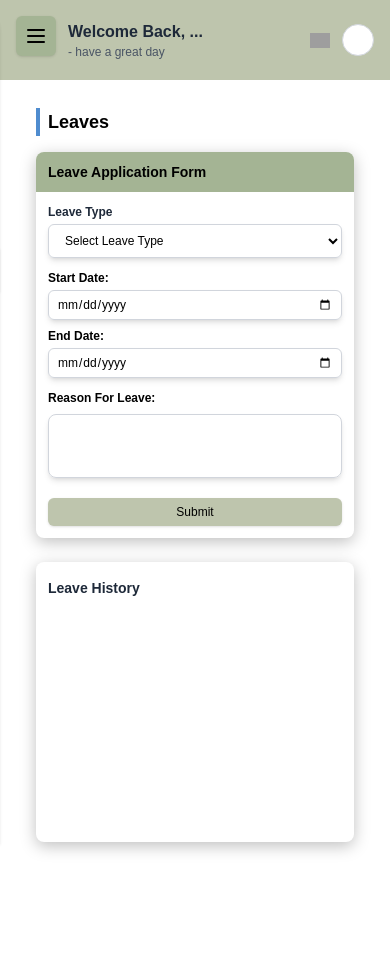
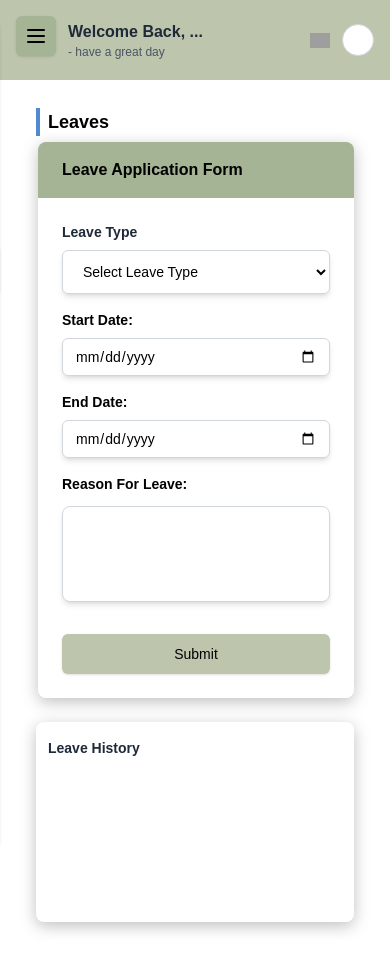
Before and after one commit to dev-nexcore/KGF_HM_Student, a Next.js app: page /leaves in a window 390 px wide. Before the commit the page ends 890 px from the top, so only its background shows below. Built offline with nearby package versions, Linux system fonts and the light colour scheme; grey boxes are pictures that could not be loaded.

Commit message:
update Complaints.jsx, LeavesPage.jsx and Refunds.jsx

```diff
--- a/src/components/complaints/Complaints.jsx
+++ b/src/components/complaints/Complaints.jsx
@@ -27,7 +27,7 @@ export default function Complaints() {
     const fetchComplaints = async () => {
       try {
         setLoading(true);
-        const res = await api.get(/complaints/${studentId});
+        const res = await api.get(`/complaints/${studentId}`);
         setComplaints(res.data?.complaints || []);
       } catch (err) {
         console.error('Error fetching complaint history:', err);
@@ -60,7 +60,7 @@ export default function Complaints() {
       setDescription('');
 
       // Re-fetch history
-      const res = await api.get(/complaints/${studentId});
+      const res = await api.get(`/complaints/${studentId}`);
       setComplaints(res.data?.complaints || []);
     } catch (err) {
       console.error('Error filing complaint:', err);
@@ -190,7 +190,7 @@ export default function Complaints() {
                     <td className="p-3 text-center">{c.subject}</td>
                     <td className="p-3 text-center">{formatDate(c.createdAt)}</td>
                     <td className="p-3 text-center">
-                      <span className={px-2 py-1 rounded-md text-xs font-medium ${getStatusClasses(c.status)}}>
+                      <span className={`px-2 py-1 rounded-md text-xs font-medium ${getStatusClasses(c.status)}`}>
                         {c.status || 'Pending'}
                       </span>
                     </td>
@@ -212,7 +212,7 @@ export default function Complaints() {
               <div key={idx} className="bg-gray-50 rounded-lg p-3 border border-gray-200 text-center">
                 <div className="flex justify-center items-center mb-2 space-x-2">
                   <h4 className="font-semibold text-gray-800 text-xs">{c.complaintType}</h4>
-                  <span className={px-1.5 py-0.5 rounded text-[10px] font-medium ${getStatusClasses(c.status)}}>
+                  <span className={`px-1.5 py-0.5 rounded text-[10px] font-medium ${getStatusClasses(c.status)}`}>
                     {c.status || 'Pending'}
                   </span>
                 </div>
--- a/src/components/leaves/LeavesPage.jsx
+++ b/src/components/leaves/LeavesPage.jsx
@@ -61,19 +61,24 @@ export default function LeavesPage() {
       </h2>
 
       {/* Leave Application Form */}
-      <div className="bg-white rounded-lg sm:rounded-xl shadow-[0_4px_16px_rgba(0,0,0,0.25)] mb-6 sm:mb-10 w-full max-w-xl lg:mx-0 lg:ml-0">
-        {/* Header */}
-        <div className="bg-[#A4B494] rounded-t-lg sm:rounded-t-xl px-3 sm:px-4 md:px-6 py-2.5 sm:py-3 font-semibold text-sm sm:text-base md:text-lg">
+      <div className="mt-[-10px] ml-0.5">
+        <div className="bg-white rounded-lg sm:rounded-xl shadow-[0_4px_16px_rgba(0,0,0,0.25)] mb-6 sm:mb-10 w-full ">
+          <div className="bg-[#A4B494] rounded-t-lg sm:rounded-t-xl px-6 sm:px-8 md:px-10 py-4 sm:py-5 font-semibold text-base sm:text-lg md:text-xl">
             Leave Application Form
           </div>
 
-        <form onSubmit={handleSubmit} className="space-y-3 sm:space-y-4 md:space-y-5 px-3 sm:px-4 md:px-6 py-3 sm:py-4 md:py-6">
+          <form
+            onSubmit={handleSubmit}
+            className="space-y-4 sm:space-y-6 md:space-y-8 px-6 sm:px-8 md:px-10 py-6 sm:py-8 md:py-10"
+          >
             <div>
-            <label className="block mb-1 text-xs sm:text-sm font-semibold text-gray-800">Leave Type</label>
+              <label className="block mb-2 text-sm sm:text-base font-semibold text-gray-800">
+                Leave Type
+              </label>
               <select
                 value={leaveType}
                 onChange={(e) => setLeaveType(e.target.value)}
-              className="w-full px-3 sm:px-4 py-2 rounded-md shadow-md border border-gray-300 text-xs sm:text-sm"
+                className="w-full px-4 py-3 rounded-md shadow-md border border-gray-300 text-sm sm:text-base"
               >
                 <option value="">Select Leave Type</option>
                 <option value="Sick Leave">Sick Leave</option>
@@ -82,62 +87,66 @@ export default function LeavesPage() {
               </select>
             </div>
 
-          <div className="flex flex-col sm:flex-row gap-2 sm:gap-3 md:gap-4">
-            <div className="flex flex-col sm:flex-row sm:items-center gap-1 sm:gap-2 flex-1">
-              <label className="text-xs sm:text-sm font-semibold whitespace-nowrap">Start Date:</label>
+            <div className="flex flex-col sm:flex-row gap-4">
+              <div className="flex flex-col sm:flex-row sm:items-center gap-2 flex-1">
+                <label className="text-sm sm:text-base font-semibold whitespace-nowrap">
+                  Start Date:
+                </label>
                 <input
                   type="date"
                   value={startDate}
                   onChange={(e) => setStartDate(e.target.value)}
-                className="w-full sm:w-auto px-2 sm:px-3 py-1.5 sm:py-2 rounded-md shadow-md border border-gray-300 text-xs sm:text-sm"
+                  className="w-full sm:w-auto px-3 py-2 rounded-md shadow-md border border-gray-300 text-sm sm:text-base"
                 />
               </div>
-            <div className="flex flex-col sm:flex-row sm:items-center gap-1 sm:gap-2 flex-1">
-              <label className="text-xs sm:text-sm font-semibold whitespace-nowrap">End Date:</label>
+              <div className="flex flex-col sm:flex-row sm:items-center gap-2 flex-1">
+                <label className="text-sm sm:text-base font-semibold whitespace-nowrap">
+                  End Date:
+                </label>
                 <input
                   type="date"
                   value={endDate}
                   onChange={(e) => setEndDate(e.target.value)}
-                className="w-full sm:w-auto px-2 sm:px-3 py-1.5 sm:py-2 rounded-md shadow-md border border-gray-300 text-xs sm:text-sm"
+                  className="w-full sm:w-auto px-3 py-2 rounded-md shadow-md border border-gray-300 text-sm sm:text-base"
                 />
               </div>
             </div>
 
-          <div className="flex flex-col sm:flex-row sm:items-start gap-2 sm:gap-3">
-            <label className="text-xs sm:text-sm font-semibold sm:pt-2 whitespace-nowrap">Reason For Leave:</label>
+            <div className="flex flex-col sm:flex-row sm:items-start gap-3">
+              <label className="text-sm sm:text-base font-semibold sm:pt-2 whitespace-nowrap">
+                Reason For Leave:
+              </label>
               <textarea
                 value={reason}
                 onChange={(e) => setReason(e.target.value)}
-              className="w-full px-3 sm:px-4 py-2 rounded-lg shadow-md h-16 sm:h-20 resize-none border border-gray-300 text-xs"
+                className="w-full px-4 py-3 rounded-lg shadow-md h-24 sm:h-28 resize-none border border-gray-300 text-sm"
               />
             </div>
 
-          <div className="flex justify-center pt-2">
+            <div className="flex justify-center pt-4">
               <button
                 type="submit"
                 disabled={loading}
-              className="bg-[#BEC5AD] text-black px-4 sm:px-6 md:px-8 py-1.5 sm:py-2 rounded-md shadow hover:opacity-90 text-xs sm:text-sm font-medium w-full sm:w-auto"
+                className="bg-[#BEC5AD] text-black px-6 sm:px-8 py-2.5 sm:py-3 rounded-md shadow hover:opacity-90 text-sm sm:text-base font-medium w-full sm:w-auto"
               >
                 {loading ? 'Submitting...' : 'Submit'}
               </button>
             </div>
           </form>
         </div>
+      </div>
 
       {/* Leave History */}
-      <div className="bg-white min-h-[280px] sm:min-h-[340px] rounded-lg sm:rounded-xl shadow-[0_4px_16px_rgba(0,0,0,0.25)] px-3 sm:px-4 md:px-6 py-4 sm:py-6 md:py-8 w-full max-w-6xl lg:mx-0 lg:ml-0">
+      <div className="bg-white min-h-[200px] sm:min-h-[260px] rounded-lg sm:rounded-xl shadow-[0_4px_16px_rgba(0,0,0,0.25)] px-3 sm:px-4 md:px-6 py-4 sm:py-6 md:py-8 w-full max-w-6xl lg:mx-0 lg:ml-0">
         <h3 className="text-sm sm:text-base md:text-lg font-semibold mb-3 sm:mb-4 text-gray-800">
           Leave History
         </h3>
 
-        {/* Desktop Table - Unchanged */}
         <div className="hidden sm:block overflow-x-auto">
           <table className="w-full text-sm text-gray-800 min-w-full">
             <thead className="bg-gray-200 text-left">
               <tr>
                 <th className="p-3 font-semibold">Leave Type</th>
-                <th className="p-3 font-semibold">Start Date</th>
-                <th className="p-3 font-semibold">End Date</th>
                 <th className="p-3 font-semibold">Reason</th>
                 <th className="p-3 font-semibold">Status</th>
               </tr>
@@ -145,7 +154,7 @@ export default function LeavesPage() {
             <tbody>
               {leaveHistory.length === 0 ? (
                 <tr>
-                  <td colSpan="5" className="text-center py-4 text-gray-500">
+                  <td colSpan="3" className="text-center py-4 text-gray-500">
                     No leave records found.
                   </td>
                 </tr>
@@ -153,14 +162,17 @@ export default function LeavesPage() {
                 leaveHistory.map((leave, index) => (
                   <tr key={index} className="bg-white border-b border-gray-100 hover:bg-gray-50">
                     <td className="p-3">{leave.leaveType}</td>
-                    <td className="p-3">{new Date(leave.startDate).toLocaleDateString()}</td>
-                    <td className="p-3">{new Date(leave.endDate).toLocaleDateString()}</td>
                     <td className="p-3">{leave.reason}</td>
                     <td className="p-3">
-                      <span className={`px-2 py-1 rounded-md text-xs font-medium ${leave.status === 'approved' ? 'bg-green-500 text-white' :
-                        leave.status === 'rejected' ? 'bg-red-500 text-white' :
-                          'bg-yellow-400 text-black'
-                        }`}>
+                      <span
+                        className={`px-2 py-1 rounded-md text-xs font-medium ${
+                          leave.status === 'approved'
+                            ? 'bg-green-500 text-white'
+                            : leave.status === 'rejected'
+                            ? 'bg-red-500 text-white'
+                            : 'bg-[#4F8DCF] text-black'
+                        }`}
+                      >
                         {leave.status.charAt(0).toUpperCase() + leave.status.slice(1)}
                       </span>
                     </td>
```
Also changed, not shown: src/components/refund/Refunds.jsx (+9 -11 lines). Lines whose indentation alone changed are shown as unchanged.
